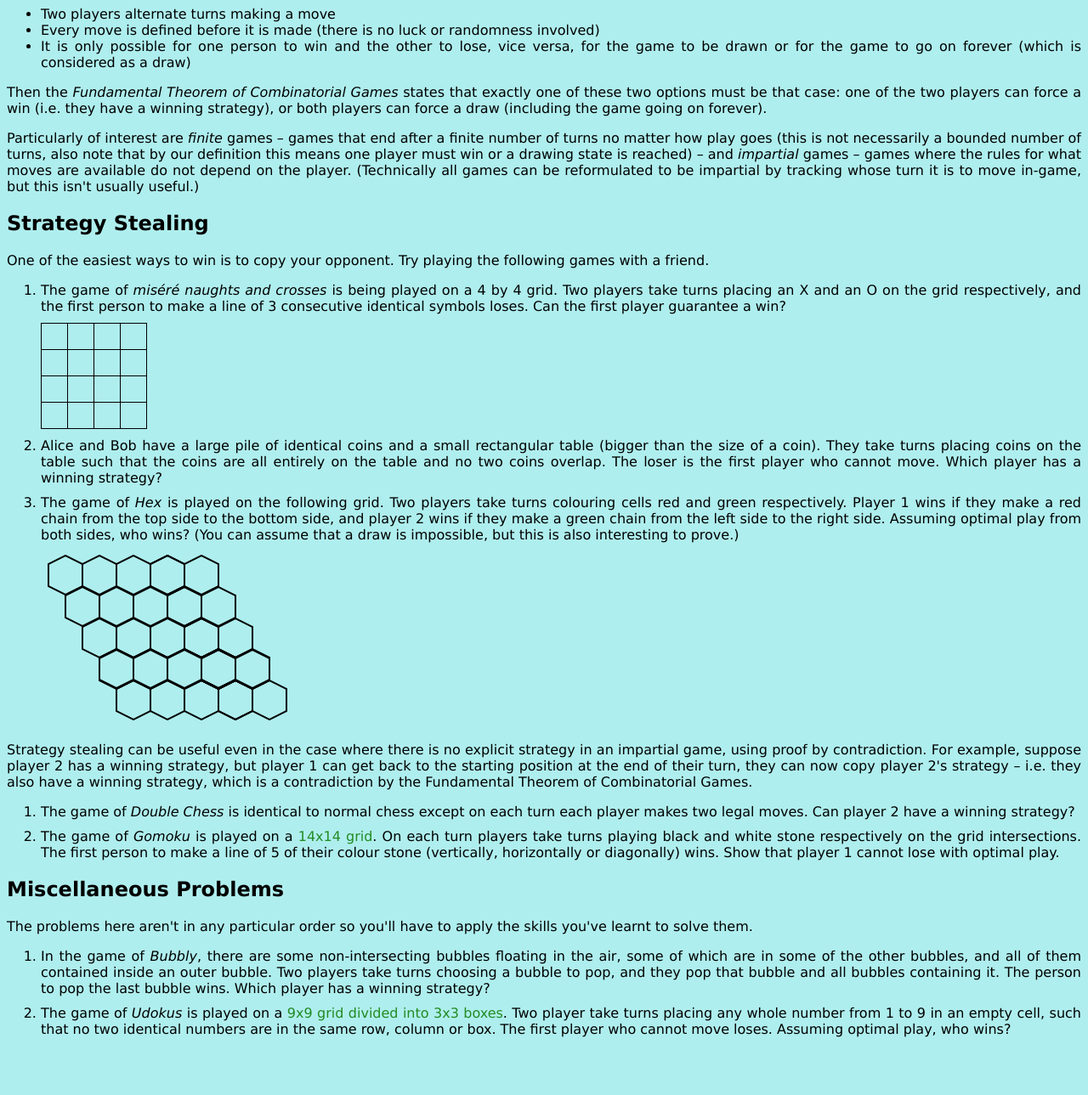
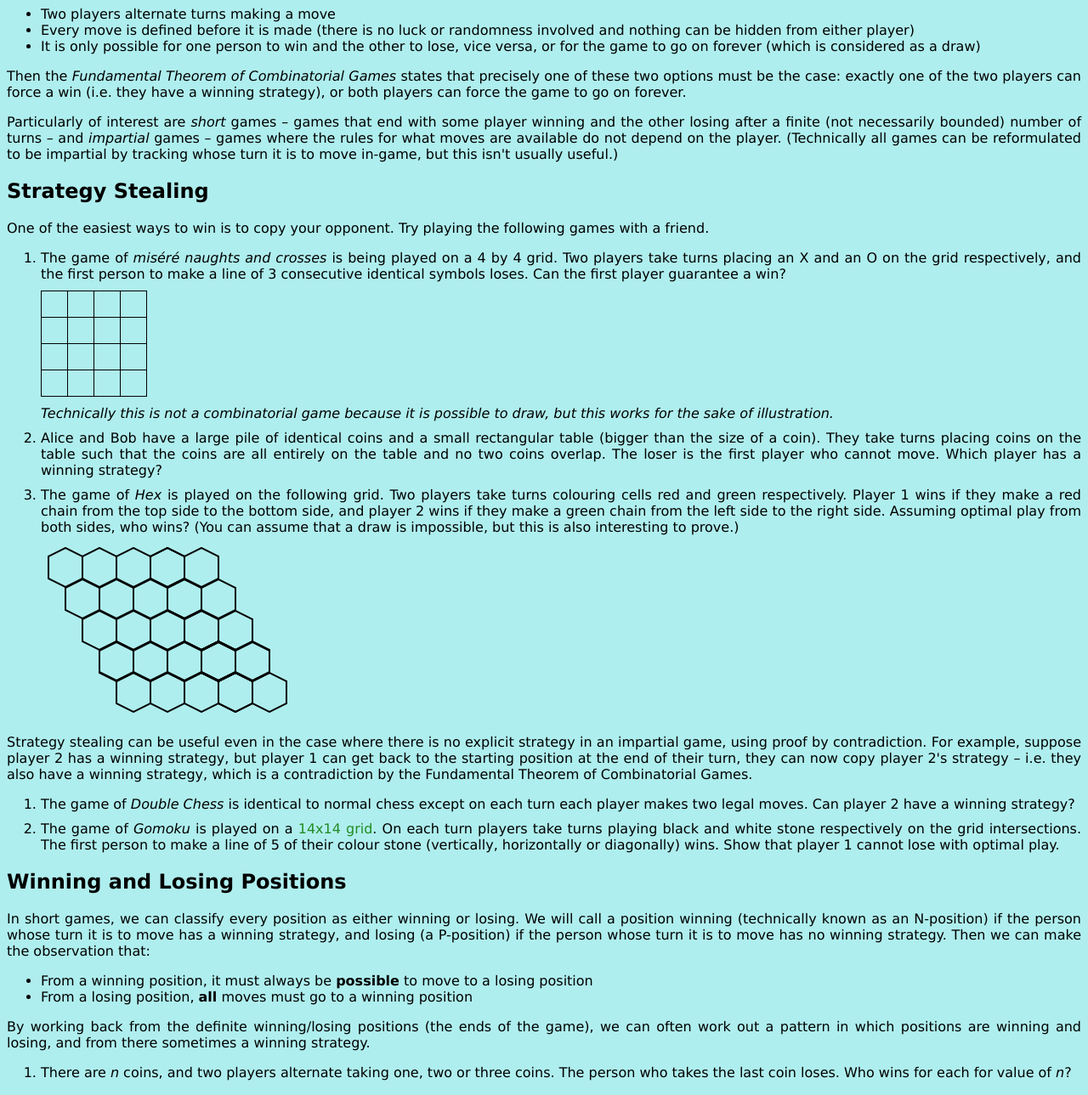
Before and after one commit to boboquack/boboquack.github.io, a plain HTML site: page maths/combigames.html in a window 1280 px wide. Shown: the part 180-1469 px from the top of the page at 85% size. Before the commit the page ends 1417 px from the top, so only its background shows below. Drawn offline with Linux system fonts and the light colour scheme.

Commit message:
Added more content and fixed some definitions

```diff
--- a/maths/combigames.html
+++ b/maths/combigames.html
@@ -35,14 +35,14 @@
     </p>
     <ul>
         <li>Two players alternate turns making a move</li>
-        <li>Every move is defined before it is made (there is no luck or randomness involved)</li>
-        <li>It is only possible for one person to win and the other to lose, vice versa, for the game to be drawn or for the game to go on forever (which is considered as a draw)</li>
+        <li>Every move is defined before it is made (there is no luck or randomness involved and nothing can be hidden from either player)</li>
+        <li>It is only possible for one person to win and the other to lose, vice versa, or for the game to go on forever (which is considered as a draw)</li>
     </ul>
     <p>
-        Then the <i>Fundamental Theorem of Combinatorial Games</i> states that exactly one of these two options must be that case: one of the two players can force a win (i.e. they have a winning strategy), or both players can force a draw (including the game going on forever).
+        Then the <i>Fundamental Theorem of Combinatorial Games</i> states that precisely one of these two options must be the case: exactly one of the two players can force a win (i.e. they have a winning strategy), or both players can force the game to go on forever.
     </p>
     <p>
-        Particularly of interest are <i>finite</i> games &ndash; games that end after a finite number of turns no matter how play goes (this is not necessarily a bounded number of turns, also note that by our definition this means one player must win or a drawing state is reached) &ndash; and <i>impartial</i> games &ndash; games where the rules for what moves are available do not depend on the player. (Technically all games can be reformulated to be impartial by tracking whose turn it is to move in-game, but this isn't usually useful.)
+        Particularly of interest are <i>short</i> games &ndash; games that end with some player winning and the other losing after a finite (not necessarily bounded) number of turns &ndash; and <i>impartial</i> games &ndash; games where the rules for what moves are available do not depend on the player. (Technically all games can be reformulated to be impartial by tracking whose turn it is to move in-game, but this isn't usually useful.)
     </p>
     <h2>
         Strategy Stealing
@@ -50,16 +50,16 @@
     <p>
         One of the easiest ways to win is to copy your opponent. Try playing the following games with a friend.
     </p>
-    <ol>
+    <ol class="spacedlist">
         <li>
             The game of <i>mis&eacute;r&eacute; naughts and crosses</i> is being played on a 4 by 4 grid. Two players take turns placing an X and an O on the grid respectively, and the first person to make a line of 3 consecutive identical symbols loses. Can the first player guarantee a win?
             <div class="smallpadding"></div>
             <table class="blanktable generictable"><tr><td></td><td></td><td></td><td></td></tr><tr><td></td><td></td><td></td><td></td></tr><tr><td></td><td></td><td></td><td></td></tr><tr><td></td><td></td><td></td><td></td></tr></table>
             <div class="smallpadding"></div>
+            <i>Technically this is not a combinatorial game because it is possible to draw, but this works for the sake of illustration.</i>
         </li>
         <li>
             Alice and Bob have a large pile of identical coins and a small rectangular table (bigger than the size of a coin). They take turns placing coins on the table such that the coins are all entirely on the table and no two coins overlap. The loser is the first player who cannot move. Which player has a winning strategy?
-            <div class="smallpadding"></div>
         </li>
         <li>
             The game of <i>Hex</i> is played on the following grid. Two players take turns colouring cells red and green respectively. Player 1 wins if they make a red chain from the top side to the bottom side, and player 2 wins if they make a green chain from the left side to the right side. Assuming optimal play from both sides, who wins? (You can assume that a draw is impossible, but this is also interesting to prove.)
@@ -70,13 +70,30 @@
     <p>
         Strategy stealing can be useful even in the case where there is no explicit strategy in an impartial game, using proof by contradiction. For example, suppose player 2 has a winning strategy, but player 1 can get back to the starting position at the end of their turn, they can now copy player 2's strategy &ndash; i.e. they also have a winning strategy, which is a contradiction by the Fundamental Theorem of Combinatorial Games.
     </p>
-    <ol>
+    <ol class="spacedlist">
         <li>
             The game of <i>Double Chess</i> is identical to normal chess except on each turn each player makes two legal moves. Can player 2 have a winning strategy?
-            <div class="smallpadding"></div>
         </li>
         <li>
             The game of <i>Gomoku</i> is played on a <a href="gomokugrid.html">14x14 grid</a>. On each turn players take turns playing black and white stone respectively on the grid intersections. The first person to make a line of 5 of their colour stone (vertically, horizontally or diagonally) wins. Show that player 1 cannot lose with optimal play.
+        </li>
+    </ol>
+    <h2>
+        Winning and Losing Positions
+    </h2>
+    <p>
+        In short games, we can classify every position as either winning or losing. We will call a position winning (technically known as an N-position) if the person whose turn it is to move has a winning strategy, and losing (a P-position) if the person whose turn it is to move has no winning strategy. Then we can make the observation that:
+    </p>
+    <ul>
+        <li>From a winning position, it must always be <b>possible</b> to move to a losing position</li>
+        <li>From a losing position, <b>all</b> moves must go to a winning position</li>
+    </ul>
+    <p>
+        By working back from the definite winning/losing positions (the ends of the game), we can often work out a pattern in which positions are winning and losing, and from there sometimes a winning strategy.
+    </p>
+    <ol class="spacedlist">
+        <li>
+            There are <i>n</i> coins, and two players alternate taking one, two or three coins. The person who takes the last coin loses. Who wins for each for value of <i>n</i>?
         </li>
     </ol>
     <h2>
@@ -85,10 +102,9 @@
     <p>
         The problems here aren't in any particular order so you'll have to apply the skills you've learnt to solve them.
     </p>
-    <ol>
+    <ol class="spacedlist">
         <li>
             In the game of <i>Bubbly</i>, there are some non-intersecting bubbles floating in the air, some of which are in some of the other bubbles, and all of them contained inside an outer bubble. Two players take turns choosing a bubble to pop, and they pop that bubble and all bubbles containing it. The person to pop the last bubble wins. Which player has a winning strategy?
-            <div class="smallpadding"></div>
         </li>
         <li>
             The game of <i>Udokus</i> is played on a <a href="sudokugrid.html">9x9 grid divided into 3x3 boxes</a>. Two player take turns placing any whole number from 1 to 9 in an empty cell, such that no two identical numbers are in the same row, column or box. The first player who cannot move loses. Assuming optimal play, who wins?
--- a/sharedstyles.css
+++ b/sharedstyles.css
@@ -111,3 +111,7 @@ table.generictable {
 .blanktable td{
     padding: 15px;
 }
+
+.spacedlist li{
+    margin-bottom: 10px;
+}
```
